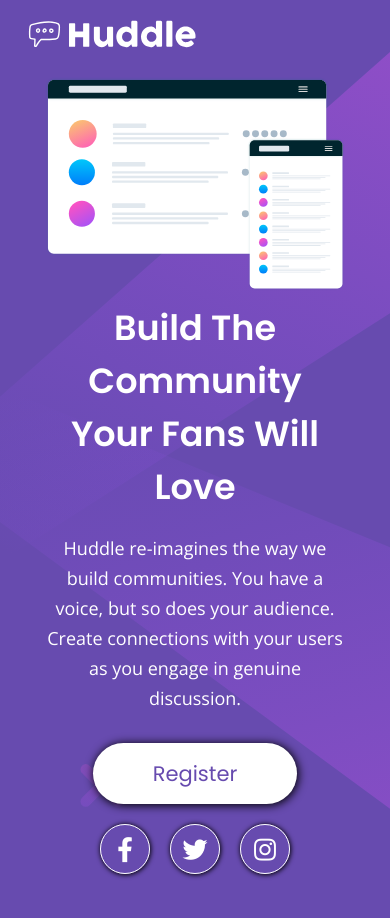
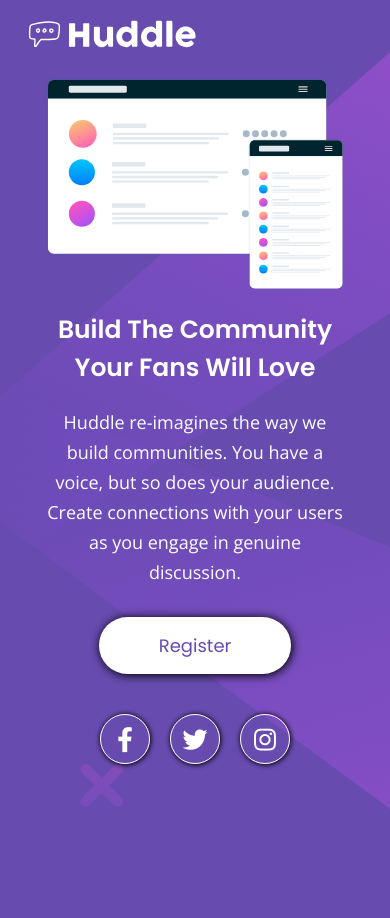
Before and after one commit to joaoffandre/Quest1-Huddle-Landing-Page, a plain HTML site: page index.html in a window 390 px wide. After the commit the page ends 844 px from the top, so only its background shows below. Drawn offline with nearby package versions, Linux system fonts and the light colour scheme.

Commit message:
Nova versão do Responsivo

```diff
--- a/index.html
+++ b/index.html
@@ -20,12 +20,10 @@
         <section class="illustration">
             <img src="./src/images/illustration-mockups.svg" alt="illustrations" title="illustrations">
         </section>
-        <section class="text-area">
-            <div class="text-card">
-                <h1>build the community your fans will love</h1>
-                <p>Huddle re-imagines the way we build communities. You have a voice, but so does your audience. Create connections with your users as you engage in genuine discussion.</p>
-                <a href="/">Register</a>
-            </div>
+        <section class="text-card">
+            <h1>build the community your fans will love</h1>
+            <p>Huddle re-imagines the way we build communities. You have a voice, but so does your audience. Create connections with your users as you engage in genuine discussion.</p>
+            <a href="/">Register</a>
         </section>
     </main>
     <footer class="footer">
--- a/src/css/responsive.css
+++ b/src/css/responsive.css
@@ -1,9 +1,9 @@
-@media(max-width:900px){
-    .main .text-area .text-card h1{
+@media(max-width:1023px){
+    .main .text-card h1{
         font-size: 3.5rem;
     }
 
-    .main .text-area .text-card p{
+    .main .text-card p{
         font-size: 1.8rem;
     }
 
@@ -19,17 +19,21 @@
         padding:1rem 3rem;
         grid-template-areas:
         "illustration"
-        "text-area";
+        "text-card";
     }
 
     .main .illustration img{
         max-width: 450px;
     }
 
-    .main .text-area .text-card{
+    .main .text-card{
         align-items: center;
         text-align: center;
         padding:3% 5%;
+    }
+
+    .main .text-card a{
+        font-size: 1.8rem;
     }
 
     .footer{
@@ -39,5 +43,14 @@
 }
 
 @media(max-width:475px){
+    .main{
+        gap:1rem;
+    }
+    .main .text-card h1{
+        font-size: 2.5rem;
+    }
 
+    .footer{
+        padding-top:2rem;
+    }
 }
--- a/src/css/style.css
+++ b/src/css/style.css
@@ -21,8 +21,8 @@
     display: grid;
     grid-template-columns: 0.55fr 0.45fr;
     grid-template-areas:
-    "illustration text-area";
-    padding:2rem 3rem 1rem;
+    "illustration text-card";
+    padding:2rem 3rem;
 }
 
 .main .illustration{
@@ -36,11 +36,8 @@
     width: 91%;
 }
 
-.main .text-area{
-    grid-area: text-area;
-}
-
-.main .text-area .text-card{
+.main .text-card{
+    grid-area: text-card;
     display: flex;
     flex-direction: column;
     justify-content: center;
@@ -49,7 +46,7 @@
     padding:8% 5%;
 }
 
-.main .text-area h1{
+.main .text-card h1{
     font-size: 4.5rem;
     text-transform: capitalize;
     font-family: var(--font-headings);
@@ -57,14 +54,14 @@
     max-width: 60rem;
 }
 
-.main .text-area p{
+.main .text-card p{
     font-size: 2rem;
     line-height: 3rem;
     max-width: 58rem;
     margin-bottom: 1rem;
 }
 
-.main .text-area a{
+.main .text-card a{
     font-size: 2.1rem;
     font-family: var(--font-headings);
     color: var(--violet);
@@ -75,7 +72,7 @@
     transition: 0.3s ease-in-out;
 }
 
-.main .text-area a:hover{
+.main .text-card a:hover{
     background-color: var(--magenta);
     color: #ffffff;
 }
```
